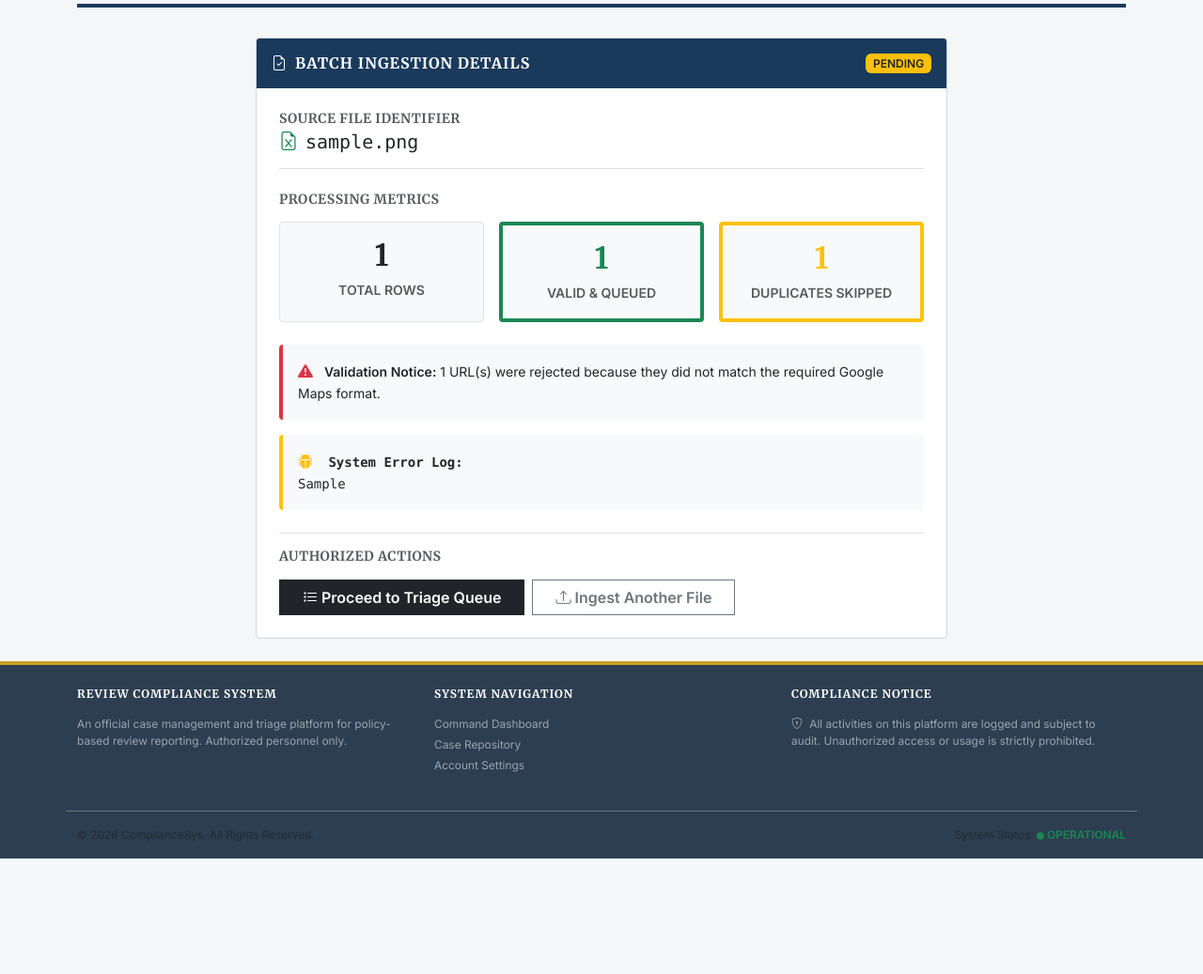
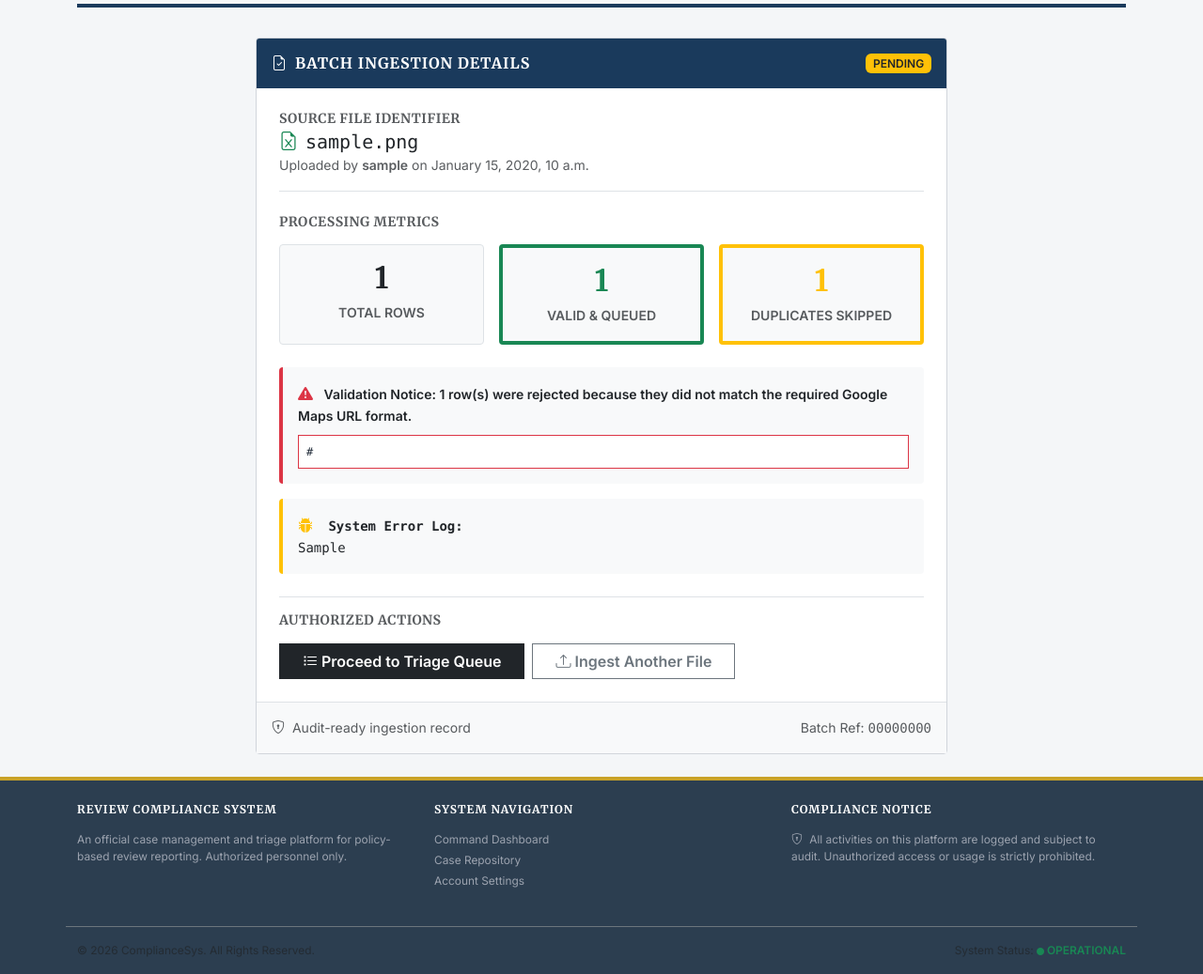
Before and after one commit to eKidenge/review_compliance, a Django app: page /imports/summary/00000000-0000-0000-0000-000000000001/ in a window 1280 px wide. Shown: the part 191-1228 px from the top of the page at 94% size. Before the commit the page ends 1105 px from the top, so only its background shows below. Run offline with Django 5.2, Linux system fonts and the light colour scheme; a user stored in the database is signed in; tables that the repository leaves empty hold one stand-in row (values such as "Sample post").

Commit message:
Redesigned import summary with detailed invalid URL transparency block

```diff
--- a/apps/imports/models.py
+++ b/apps/imports/models.py
@@ -2,6 +2,7 @@ from django.db import models
 from django.conf import settings
 from django.core.validators import FileExtensionValidator
 import uuid
+
 
 class ImportBatch(models.Model):
     STATUS_CHOICES = [
@@ -10,17 +11,48 @@ class ImportBatch(models.Model):
         ('COMPLETED', 'Completed'),
         ('FAILED', 'Failed')
     ]
+
     id = models.UUIDField(primary_key=True, default=uuid.uuid4, editable=False)
-    uploaded_by = models.ForeignKey(settings.AUTH_USER_MODEL, on_delete=models.CASCADE, related_name='imports')
+    uploaded_by = models.ForeignKey(
+        settings.AUTH_USER_MODEL,
+        on_delete=models.CASCADE,
+        related_name='imports'
+    )
     filename = models.CharField(max_length=255)
-    file = models.FileField(upload_to='imports/', validators=[FileExtensionValidator(allowed_extensions=['csv', 'xlsx'])])
+    file = models.FileField(
+        upload_to='imports/',
+        validators=[FileExtensionValidator(allowed_extensions=['csv', 'xlsx'])]
+    )
     imported_at = models.DateTimeField(auto_now_add=True)
+
+    # Metrics
     row_count = models.IntegerField(default=0)
     valid_count = models.IntegerField(default=0)
     invalid_count = models.IntegerField(default=0)
     duplicate_count = models.IntegerField(default=0)
+
+    # Status Tracking
     status = models.CharField(max_length=20, choices=STATUS_CHOICES, default='PENDING')
     error_log = models.TextField(blank=True, null=True)
 
+    # NEW FIELD: Log of rejected URLs for compliance transparency
+    invalid_urls_log = models.TextField(
+        blank=True,
+        null=True,
+        help_text="A list of rejected rows for audit and user reference."
+    )
+
+    class Meta:
+        ordering = ['-imported_at']
+        verbose_name = "Import Batch"
+        verbose_name_plural = "Import Batches"
+
     def __str__(self):
         return f"{self.filename} ({self.status})"
+
+    @property
+    def success_rate(self):
+        """Returns the percentage of valid URLs from the total rows."""
+        if self.row_count == 0:
+            return 0
+        return round((self.valid_count / self.row_count) * 100, 1)
--- a/templates/imports/summary.html
+++ b/templates/imports/summary.html
@@ -10,7 +10,9 @@
         <small class="text-muted text-uppercase" style="letter-spacing: 1px;">Bulk Processing Summary • Official Record</small>
     </div>
     <div class="text-end">
-        <span class="badge bg-dark rounded-0 py-2 px-3"><i class="bi bi-clock-history me-2"></i>Processed: {% now "M d, Y" %}</span>
+        <span class="badge bg-dark rounded-0 py-2 px-3">
+            <i class="bi bi-clock-history me-2"></i>Processed: {% now "M d, Y" %}
+        </span>
     </div>
 </div>
 
@@ -33,13 +35,19 @@
                 <!-- File Identification -->
                 <div class="mb-4 pb-3 border-bottom">
                     <h6 class="text-muted text-uppercase small fw-bold mb-1" style="letter-spacing: 0.5px;">Source File Identifier</h6>
-                    <h5 class="text-dark font-monospace mb-0"><i class="bi bi-file-earmark-excel text-success me-2"></i>{{ batch.filename }}</h5>
+                    <h5 class="text-dark font-monospace mb-0">
+                        <i class="bi bi-file-earmark-excel text-success me-2"></i>{{ batch.filename }}
+                    </h5>
+                    <small class="text-muted">
+                        Uploaded by <strong>{{ batch.uploaded_by.username }}</strong> on {{ batch.imported_at|date:"F j, Y, P" }}
+                    </small>
                 </div>
 
                 <!-- Metrics Grid -->
                 <h6 class="text-muted text-uppercase small fw-bold mb-3" style="letter-spacing: 0.5px;">Processing Metrics</h6>
                 <div class="row g-3 text-center mb-4">
 
+                    <!-- Total Rows -->
                     <div class="col-md-4">
                         <div class="p-3 border bg-light h-100" style="border-radius: 4px;">
                             <h2 class="fw-bold text-dark mb-1">{{ batch.row_count }}</h2>
@@ -47,6 +55,7 @@
                         </div>
                     </div>
 
+                    <!-- Valid & Queued -->
                     <div class="col-md-4">
                         <div class="p-3 border bg-light h-100 border-start border-4 border-success" style="border-radius: 4px;">
                             <h2 class="fw-bold text-success mb-1">{{ batch.valid_count }}</h2>
@@ -54,6 +63,7 @@
                         </div>
                     </div>
 
+                    <!-- Duplicates -->
                     <div class="col-md-4">
                         <div class="p-3 border bg-light h-100 border-start border-4 border-warning" style="border-radius: 4px;">
                             <h2 class="fw-bold text-warning mb-1">{{ batch.duplicate_count }}</h2>
@@ -63,16 +73,19 @@
 
                 </div>
 
-                <!-- Error Alerts -->
+                <!-- Invalid URLs Notice (Transparency Block) -->
                 {% if batch.invalid_count > 0 %}
                 <div class="p-3 mb-3 border-start border-4 border-danger bg-light" style="border-radius: 4px;">
-                    <p class="mb-0 text-dark small" style="line-height: 1.6;">
+                    <p class="mb-2 text-dark small fw-bold" style="line-height: 1.6;">
                         <i class="bi bi-exclamation-triangle-fill text-danger me-2 fs-6"></i>
-                        <strong>Validation Notice:</strong> {{ batch.invalid_count }} URL(s) were rejected because they did not match the required Google Maps format.
+                        <strong>Validation Notice:</strong> {{ batch.invalid_count }} row(s) were rejected because they did not match the required Google Maps URL format.
                     </p>
+                    <!-- Show the actual rejected rows -->
+                    <pre class="bg-white p-2 border border-danger rounded-0 mb-0 font-monospace" style="max-height: 150px; overflow-y: auto; font-size: 0.75rem; white-space: pre-wrap;">{{ batch.invalid_urls_log }}</pre>
                 </div>
                 {% endif %}
 
+                <!-- System Error Log (If any) -->
                 {% if batch.error_log %}
                 <div class="p-3 mb-3 border-start border-4 border-warning bg-light" style="border-radius: 4px;">
                     <p class="mb-0 text-dark small font-monospace" style="line-height: 1.6;">
@@ -82,7 +95,17 @@
                 </div>
                 {% endif %}
 
-                <!-- Next Steps -->
+                <!-- Success Message (If 100% Valid) -->
+                {% if batch.invalid_count == 0 and batch.status == 'COMPLETED' %}
+                <div class="p-3 mb-3 border-start border-4 border-success bg-light" style="border-radius: 4px;">
+                    <p class="mb-0 text-dark small" style="line-height: 1.6;">
+                        <i class="bi bi-check-circle-fill text-success me-2 fs-6"></i>
+                        <strong>All Clear:</strong> Every row in this file was successfully validated and queued for triage.
+                    </p>
+                </div>
+                {% endif %}
+
+                <!-- Next Steps / Authorized Actions -->
                 <div class="mt-4 pt-3 border-top">
                     <h6 class="text-muted text-uppercase small fw-bold mb-3" style="letter-spacing: 0.5px;">Authorized Actions</h6>
                     <div class="d-flex flex-wrap gap-2">
@@ -96,6 +119,15 @@
                 </div>
 
             </div>
+
+            <!-- Card Footer: Reference ID -->
+            <div class="card-footer bg-light border-top text-muted small p-3">
+                <div class="d-flex justify-content-between">
+                    <span><i class="bi bi-shield-lock me-1"></i> Audit-ready ingestion record</span>
+                    <span>Batch Ref: <span class="font-monospace">{{ batch.id|stringformat:"s"|slice:":8"|upper }}</span></span>
+                </div>
+            </div>
+
         </div>
     </div>
 </div>
```
Also changed, not shown: apps/imports/tasks.py (+11 -8 lines).
